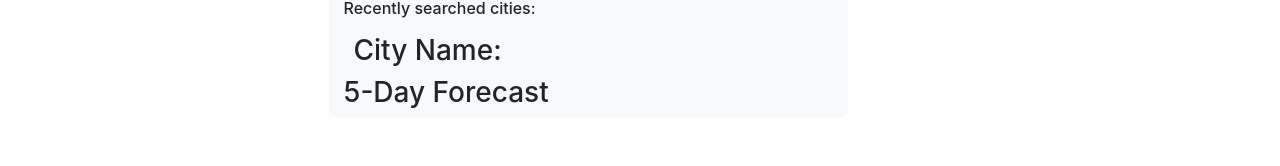
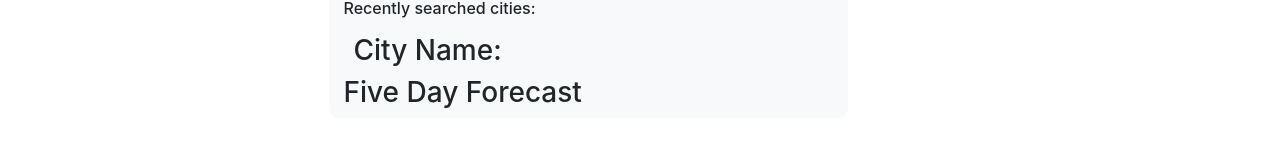
Before and after one commit to brackenluke/weather-report, a plain HTML site: page index.html in a window 1280 px wide. Shown: the part 274-440 px from the top of the page. Drawn offline with nearby package versions, Linux system fonts and the light colour scheme.

```diff
--- a/index.html
+++ b/index.html
@@ -68,7 +68,7 @@
                 </div>
                 <div class="row">
                     <div class="col-10 list">
-                        <h3>5-Day Forecast</h3>
+                        <h3>Five Day Forecast</h3>
                     </div>
                 </div>
                 <div class="row" id="days"></div>
```
Also changed, not shown: 1 other file.
